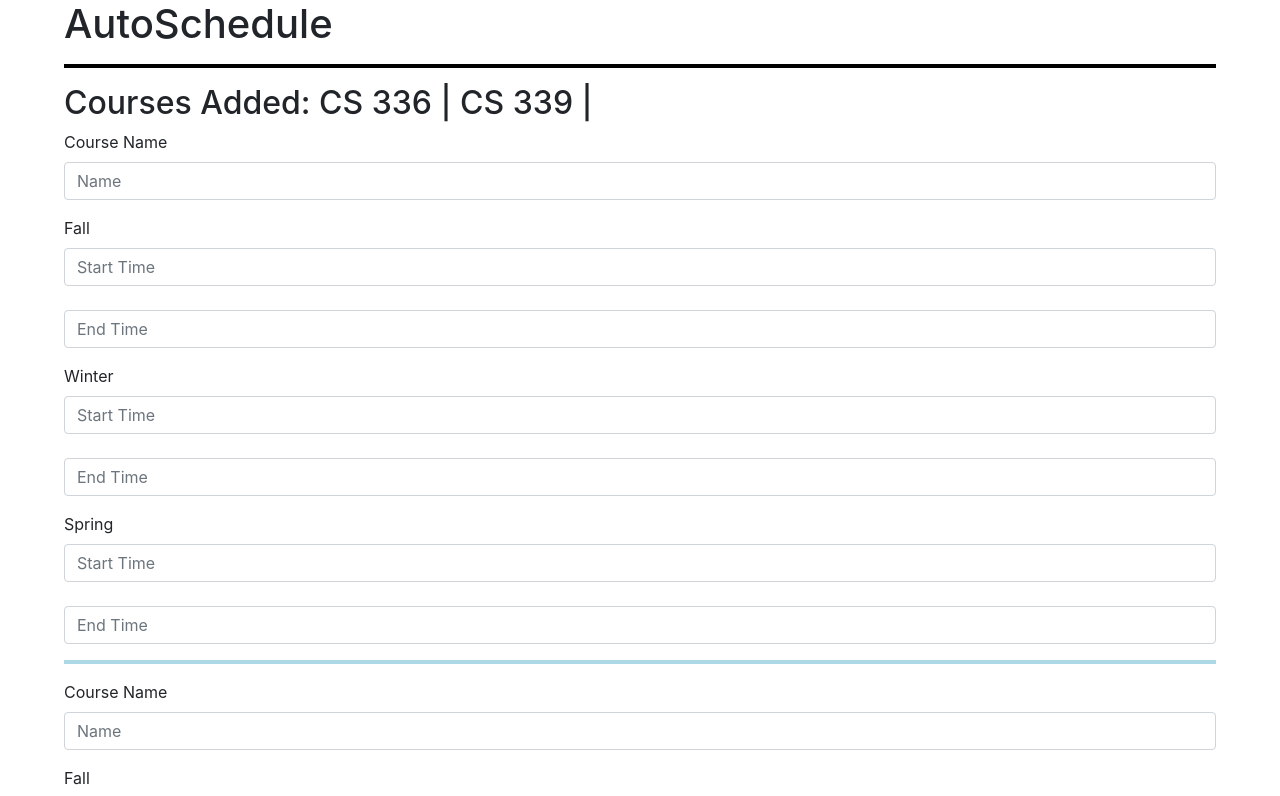
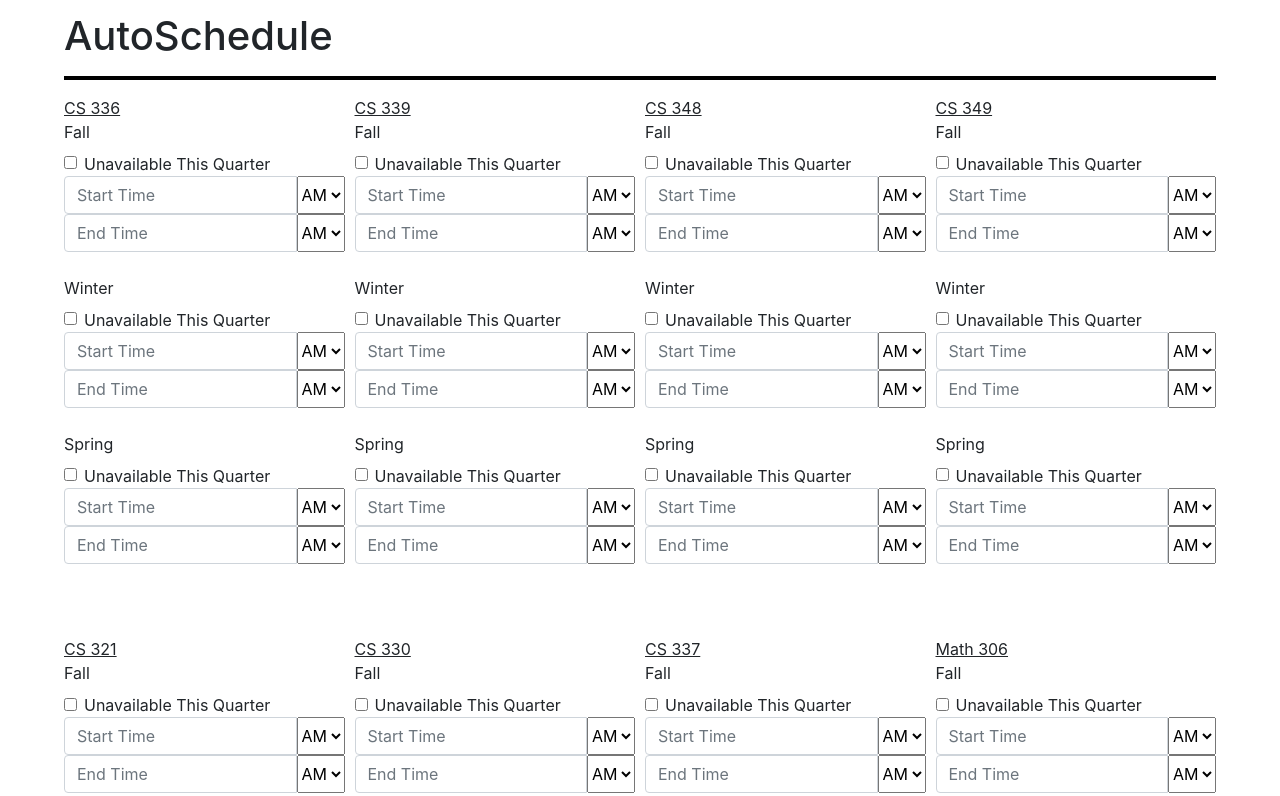
Before and after one commit to cs2027/auto-schedule, a React (Create React App) app: page / in a window 1280 px wide. Shown: the top 796 px of the page. Built offline with nearby package versions, Linux system fonts and the light colour scheme.

Commit message:
Condense UI for course inputs, add sample data

```diff
--- a/src/App.css
+++ b/src/App.css
@@ -1,4 +1,4 @@
-.Global {
+.global {
   margin-left: 5%;
   margin-right: 5%;
 }
--- a/src/App.js
+++ b/src/App.js
@@ -1,77 +1,105 @@
 // import logo from './logo.svg';
 import React, { Component } from 'react';
-import {
-  BrowserRouter as Router,
-  Switch,
-  Route,
-  Link
-} from "react-router-dom";
+import { groups } from './SampleData';
 import 'bootstrap/dist/css/bootstrap.css';
 import './App.css';
 
 class Input extends Component {
-  state = {
-    numCourses: 2,
-    courses: [
-      {
-        id: 1,
-        title: "CS 336",
-        fall: [1300, 1420],
-        winter: [930, 1050],
-        spring: [930, 1050]
-      },
-      {
-        id: 2,
-        title: "CS 339",
-        fall: [900, 950],
-        winter: [1530, 1650],
-        spring: [1530, 1650]
-      },
-    ]
+  state = { }
+
+  handleCourse = () => {
+    console.log('Handle Course');
   }
 
-  handleCourse = () => {
-    console.log(this.state.courses);
+  handleSeries = () => {
+    console.log('Handle Series');
   }
 
   render() {
     return (
-      <>
-        <h2>Courses Added: {this.state.courses.map((course) => (
-          course.title + " | "
+      <div style={{marginBottom: "2%"}}>
+        {groups.map((group, index) => (
+          <div style={{marginBottom: "5%"}} key={index} className="form-row">
+            {group.map((course, index) => (
+              <div key={index} className="form-group col-md-3">
+                <u>{course.title}</u>
+
+                <br />
+                <label>Fall</label>
+                <div className="form-check">
+                  <input className="form-check-input" type="checkbox" />
+                  <label className="form-check-label">
+                    Unavailable This Quarter
+                  </label>
+                </div>
+                <div className="input-group">
+                  <input type="text" className="form-control" placeholder="Start Time" />
+                  <select>
+                    <option>AM</option>
+                    <option>PM</option>
+                  </select>
+                </div>
+                <div className="input-group">
+                  <input type="text" className="form-control" placeholder="End Time" />
+                  <select>
+                    <option>AM</option>
+                    <option>PM</option>
+                  </select>
+                </div>
+
+                <br />
+                <label>Winter</label>
+                <div className="form-check">
+                  <input className="form-check-input" type="checkbox" />
+                  <label className="form-check-label">
+                    Unavailable This Quarter
+                  </label>
+                </div>
+                <div className="input-group">
+                  <input type="text" className="form-control" placeholder="Start Time" />
+                  <select>
+                    <option>AM</option>
+                    <option>PM</option>
+                  </select>
+                </div>
+                <div className="input-group">
+                  <input type="text" className="form-control" placeholder="End Time" />
+                  <select>
+                    <option>AM</option>
+                    <option>PM</option>
+                  </select>
+                </div>
+
+                <br />
+                <label>Spring</label>
+                <div className="form-check">
+                  <input className="form-check-input" type="checkbox" />
+                  <label className="form-check-label">
+                    Unavailable This Quarter
+                  </label>
+                </div>
+                <div className="input-group">
+                  <input type="text" className="form-control" placeholder="Start Time" />
+                  <select>
+                    <option>AM</option>
+                    <option>PM</option>
+                  </select>
+                </div>
+                <div className="input-group">
+                  <input type="text" className="form-control" placeholder="End Time" />
+                  <select>
+                    <option>AM</option>
+                    <option>PM</option>
+                  </select>
+                </div>
+
+              </div>
+            ))}
+          </div>
         ))}
-        </h2>
-        <form>
-          {this.state.courses.map((course) => (
-            <React.Fragment>
-              <div class="form-group">
-                <label>Course Name</label>
-                <input type="text" class="form-control" placeholder="Name" />
-              </div>
-              <div class="form-group">
-                <label>Fall</label>
-                <input type="text" class="form-control" placeholder="Start Time" />
-                <br />
-                <input type="text" class="form-control" placeholder="End Time" />
-              </div>
-              <div class="form-group">
-                <label>Winter</label>
-                <input type="text" class="form-control" placeholder="Start Time" />
-                <br />
-                <input type="text" class="form-control" placeholder="End Time" />
-              </div>
-              <div class="form-group">
-                <label>Spring</label>
-                <input type="text" class="form-control" placeholder="Start Time" />
-                <br />
-                <input type="text" class="form-control" placeholder="End Time" />
-              </div>
-              <hr className="hr-light" />
-            </React.Fragment>
-          ))}
-        </form>
-        <button onClick={this.handleCourse} className="btn btn-primary">Add Course</button>
-      </>
+        <button style={{marginRight: "1%"}} onClick={this.handleCourse} className="btn btn-primary">Add Course</button>
+        <button onClick={this.handleSeries} className="btn btn-primary">Add Year-Long Series</button>
+      </div>
     );
   }
 }
@@ -92,8 +120,8 @@ class App extends Component {
 
   render() {
     return (
-      <div className="Global">
-        <h1>AutoSchedule</h1>
+      <div className="global">
+        <h1 style={{marginTop: "1%"}}>AutoSchedule</h1>
         <hr className="hr"/>
         {this.state.input ? <Input /> : <Output />}
       </div>
--- /dev/null
+++ b/src/SampleData.js
@@ -0,0 +1,98 @@
+export const groups = [
+    [
+      {
+        id: 0,
+        title: "CS 336",
+        fall: [1300, 1420, [0, 1, 0, 1, 0]],
+        winter: [930, 1050, [0, 1, 0, 1, 0]],
+        spring: [930, 1050, [0, 1, 0, 1, 0]],
+        series: false,
+        prereq: null
+      },
+      {
+        id: 1,
+        title: "CS 339",
+        fall: null,
+        winter: [1530, 1650, [0, 1, 0, 1, 0]],
+        spring: [1530, 1650, [0, 1, 0, 1, 0]],
+        series: false,
+        prereq: null
+      },
+      {
+        id: 2,
+        title: "CS 348",
+        fall: [420, 540, [1, 0, 1, 0, 0]],
+        winter: [1400, 1520, [0, 1, 0, 1, 0]],
+        spring: [1230, 1350, [0, 1, 0, 1, 0]],
+        series: false,
+        prereq: null
+      },
+      {
+        id: 3,
+        title: "CS 349",
+        fall: [900, 950, [1, 0, 1, 0, 1]],
+        winter: [1100, 1220, [1, 0, 1, 0, 0]],
+        spring: [1530, 1650, [1, 0, 1, 0, 0]],
+        series: false,
+        prereq: null
+      },
+    ],
+    [
+      {
+        id: 4,
+        title: "CS 321",
+        fall: [1120, 1240, [0, 1, 0, 1, 0]],
+        winter: null,
+        spring: [1120, 1240, [0, 1, 0, 1, 0]],
+        series: false,
+        prereq: null
+      },
+      {
+        id: 5,
+        title: "CS 330",
+        fall: [1130, 1220, [1, 0, 1, 0, 1]],
+        winter: null,
+        spring: null,
+        series: false,
+        prereq: null
+      },
+      {
+        id: 6,
+        title: "CS 337",
+        fall: null,
+        winter: [1530, 1650, [1, 0, 1, 0, 0]],
+        spring: null,
+        series: false,
+        prereq: null
+      },
+      {
+        id: 7,
+        title: "Math 306",
+        fall: null,
+        winter: [1000, 1050, [1, 0, 1, 0, 1]],
+        spring: null,
+        series: false,
+        prereq: null
+      }
+    ],
+    [
+      {
+        id: 8,
+        title: "Math 308",
+        fall: null,
+        winter: null,
+        spring: [1000, 1050, [1, 0, 1, 0, 1]],
+        series: false,
+        prereq: null
+      },
+      {
+        id: 9,
+        title: "Math 310 Series",
+        fall: [[900, 950, [1, 0, 1, 0, 1]], [1100, 1150, [1, 0, 1, 0, 1]]],
+        winter: [[900, 950, [1, 0, 1, 0, 1]], [1100, 1150, [1, 0, 1, 0, 1]]],
+        spring: [[900, 950, [1, 0, 1, 0, 1]], [1100, 1150, [1, 0, 1, 0, 1]]],
+        series: true,
+        prereq: null
+      }
+    ]
+];
```
